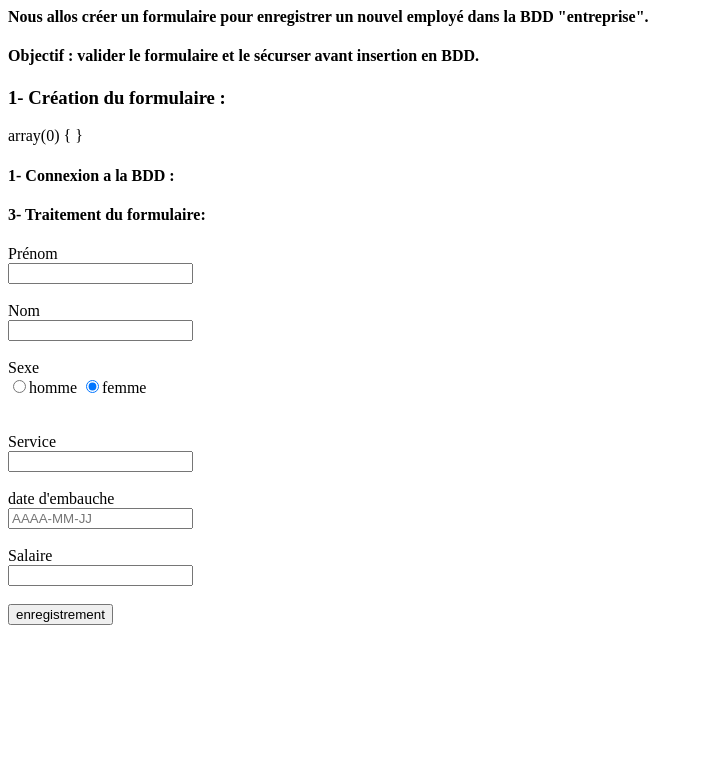
After one commit to moh3424/PHP, a PHP site: page /formulaire.php in a window 1280 px wide. The commit adds this page. Shown: the top 783 px of the page, without its empty margins (0-703 px from the left). Run offline with PHP 8.4, Linux system fonts and the light colour scheme.

Commit message:
la suite du pdo le formulaire journée 6

```diff
--- /dev/null
+++ b/06-PDO/formulaire.php
@@ -0,0 +1,83 @@
+<?php
+// Nous allos créer un formulaire pour enregistrer un nouvel employé dans la BDD "entreprise".
+echo '<h4> Nous allos créer un formulaire pour enregistrer un nouvel employé dans la BDD "entreprise".</h4>' ;
+// Objectif : valider le formulaire et le sécurser avant insertion en BDD.
+echo '<h4> Objectif : valider le formulaire et le sécurser avant insertion en BDD.</h4>' ;
+
+$message =''; // pour afficher les messages à l'internautes
+
+// 1- Création du formulaire :
+    echo '<h3> 1- Création du formulaire :</h3>' ;
+
+    var_dump($_POST);
+
+    //1- Connexion a la BDD :
+    echo '<h4> 1- Connexion a la BDD :</h4>' ;
+    $pdo = new PDO ('mysql:host=localhost;dbname=entreprise', // driver mysql : serveur; nom de la PDD
+                'root',// pseudo de la BDD
+                '', // Mot de passe de la BDD
+                array(PDO::ATTR_ERRMODE => PDO::ERRMODE_WARNING,// option1 : pour affichez les erreurs SQL
+                PDO::MYSQL_ATTR_INIT_COMMAND => 'SET NAMES utf8') // option 2 : définit le jeu de caractères des échanges avec la BDD
+                );
+
+    // 3- Traitement du formulaire:
+        echo '<h4> 3- Traitement du formulaire:</h4>' ;
+
+        if(!empty($_POST)){// si $_POST est rempli c'est que le formulaire a été soumis
+            // Controles sur le formulaire:
+            echo '<h5> 3-1  Contrôles sur le formulaire</h5>' ;
+            if (!isset($_POST['prenom']) || strlen($_POST['prenom']) < 3 || strlen ($_POST['prenom']) > 20) $message .= '<div>le prénom doit comporter plus de 3  et inférieur 20 caractère.</div>';
+            // on vérifie si l'indice "prenom"existe bien, s'il n'existe pas on met un message à l'intérnaute. On vérifie aussi sa langueur qui doit être comprise entre 3 et 20 caractères
+            if (!isset($_POST['nom']) || strlen($_POST['nom']) < 3 || strlen ($_POST['nom']) > 20) $message .= '<div>le nom doit comporter plus de 3  et inférieur 20 caractère.</div>';
+
+            if (!isset($_POST['sexe']) || ($_POST['sexe'] != 'm' && $_POST['sexe'] != 'f')) $message .= '<div>Le sexe n\'est pa corecte.</div>';
+
+            if (!isset($_POST['service']) || strlen($_POST['service']) < 3 || strlen ($_POST['service']) > 20) $message .= '<div>le service doit comporter plus de 3  et inférieur 30 caractère.</div>';
+
+            if (!isset($_POST['salaire']) || !is_numeric($_POST['salaire'])) $message .= '<div>Le salaire doit être un nombre.</div>';// is_numeric vérifie si la valeur est bien un nombre ou une chaine numérique
+
+
+            // Validation de la date :
+
+            function validateDate ($_date, $format = 'd-m-Y'){// $format = 'd-m-Y' permet de donner une valeur par défaut au paramètre $format si on ne lui pas d'argument lors de l'appel de la fonction
+                return true;
+            }
+
+            if (!isset($_POST['date_embauche']) || !validateDate($_POST['date_embauche'], 'Y-m-d')) $message .= '<div>La date n\'est pas valide .</div>';
+
+
+            }// fin du if(!empty($_POST))
+
+        echo $message;
+    ?>
+
+
+
+<form action="" method ="post">
+
+    <label for="prenom">Prénom</label><br>
+    <input type="text" id="prenom" name="prenom" value=""><br><br>
+
+     <label for="nom">Nom</label><br>
+    <input type="text" id="nom" name="nom" value=""><br><br>
+
+    <label>Sexe</label><br>
+    <input type="radio" id="sexe" name="sexe" value="m" checked>homme
+    <input type="radio" id="sexe" name="sexe" value="f" checked>femme<br><br><br>
+
+     <label for="service">Service</label><br>
+    <input type="text" id="service" name="service" value=""><br><br>
+
+    <label for="date_embauche">date d'embauche</label><br>
+    <input type="text" id="date_embauche" name="date_embauche"  placeholder="AAAA-MM-JJ" value=""><br><br>
+
+     <label for="salaire">Salaire</label><br>
+    <input type="text" id="salaire" name="salaire"  value=""><br><br>
+
+    <input type="submit" value="enregistrement">
+
+
+
+
+
+</form>
```
Also changed, not shown: 06-PDO/dialogue.php (+61 -3 lines).
